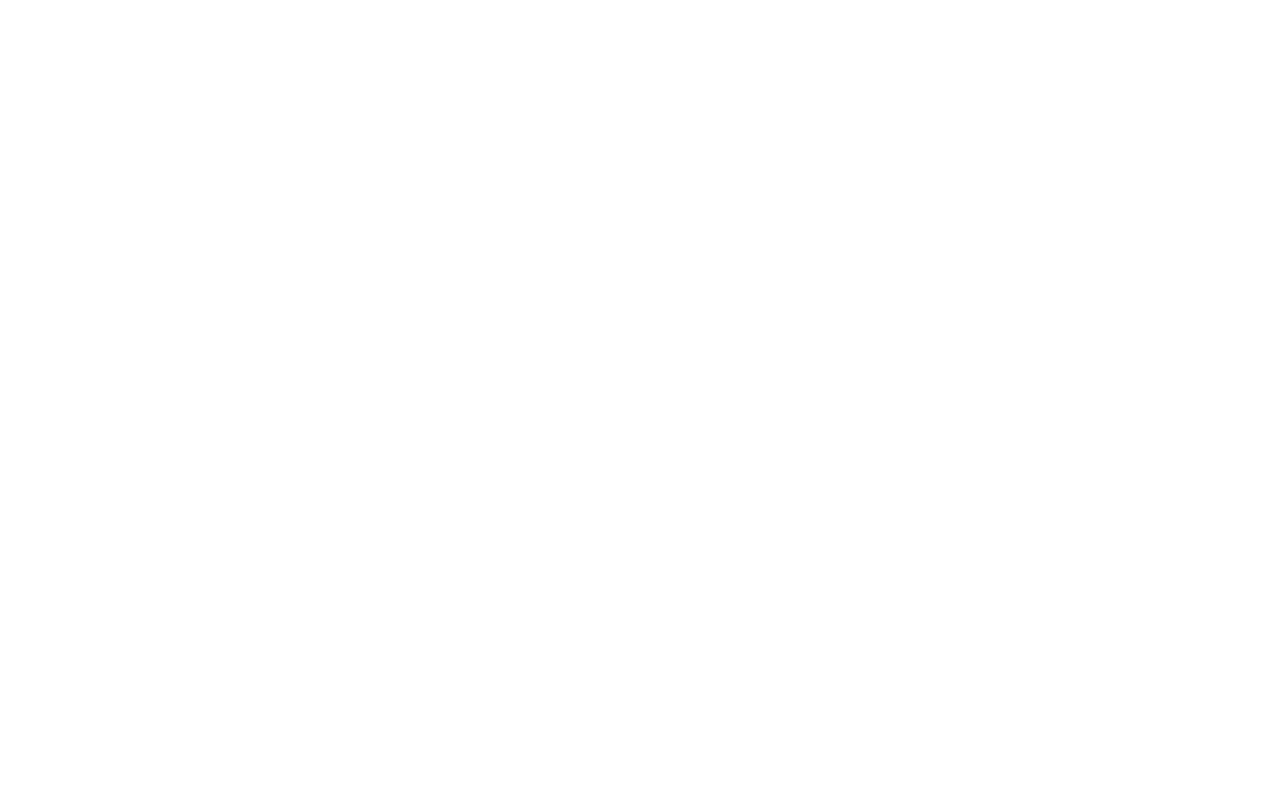
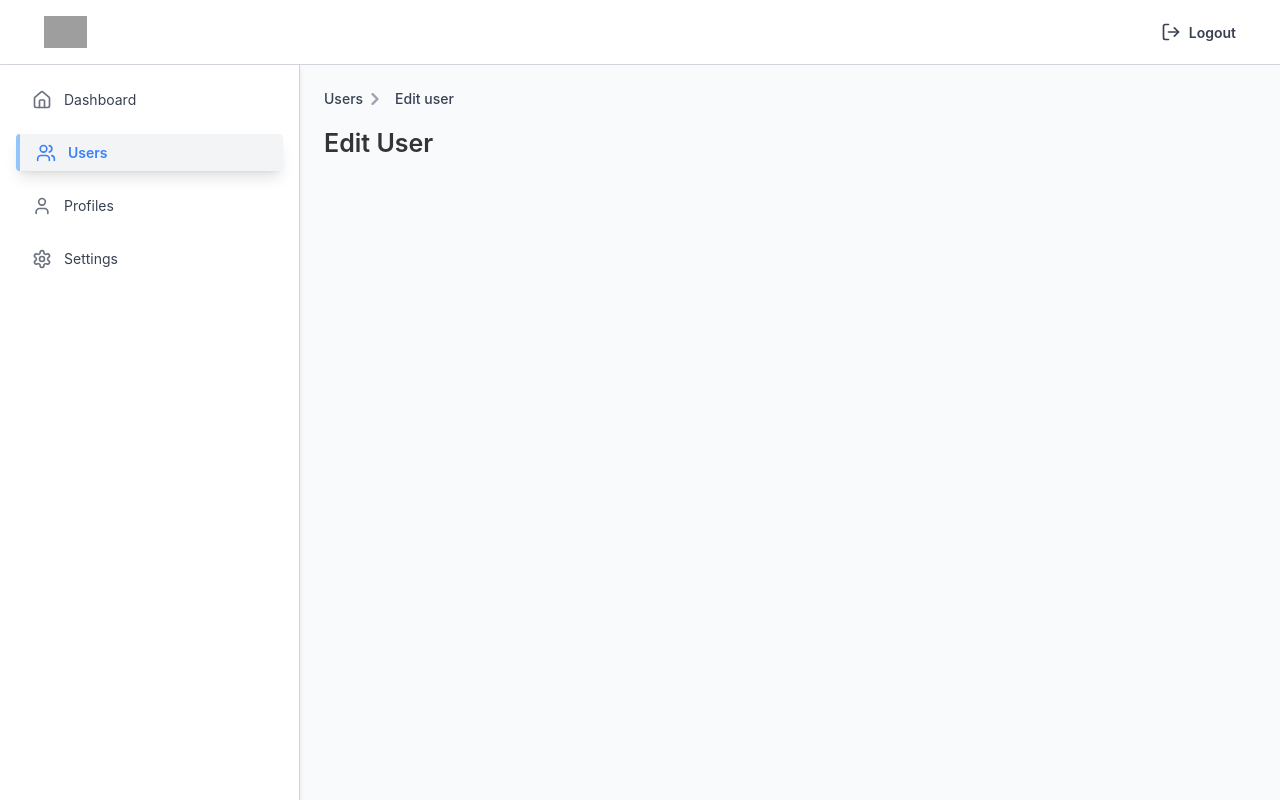
Before and after one commit to HamzaAliKundi/portal, a React (Vite) app: page /users/edit/1 in a window 1280 px wide. Before the commit this address had no page. Built offline with nearby package versions, Linux system fonts and the light colour scheme; sample sign-in values are in the browser's storage; grey boxes are pictures that could not be loaded.

Commit message:
add breadcrumbs

```diff
--- a/package.json
+++ b/package.json
@@ -19,7 +19,8 @@
     "react-icons": "^5.4.0",
     "react-router-dom": "^7.1.1",
     "rsuite": "^5.76.2",
-    "use-debounce": "^10.0.4"
+    "use-debounce": "^10.0.4",
+    "use-react-router-breadcrumbs": "^4.0.1"
   },
   "devDependencies": {
     "@types/react": "^18.0.0",
--- a/src/App.tsx
+++ b/src/App.tsx
@@ -11,6 +11,8 @@
 import SuccessPage from './pages/auth/sentMailSuccess';
 import ResetPassword from './pages/auth/resetPassword';
 import { Toaster } from 'react-hot-toast';
+import EditUser from './components/users/editUser';
+import AddUser from './components/users/addUser';
 
 function App() {
   return (
@@ -26,10 +28,19 @@
 
         <Route element={<ProtectedRoutes />}>
           <Route path="/" element={<Layout />}>
+            {/* Dashbaord Route */}
+            <Route path="dashboard" element={<Dashboard />} />
+
+            {/* Users Route */}
             <Route path="users" element={<Users />} />
+            <Route path="users/add" element={<AddUser />} />
+            <Route path="users/edit/:id" element={<EditUser />} />
+
+            {/* Settings Route */}
             <Route path="settings" element={<Settings />} />
+
+            {/* Profiles Route */}
             <Route path="profiles" element={<Profiles />} />
-            <Route path="dashboard" element={<Dashboard />} />
           </Route>
         </Route>
       </Routes>
--- /dev/null
+++ b/src/common/breadCrumbs.tsx
@@ -0,0 +1,45 @@
+import { FC } from 'react';
+import { useNavigate } from 'react-router-dom';
+
+interface BreadcrumbItem {
+    name: string;
+    link: string;
+}
+
+interface BreadCrumbsProps {
+    breadcrumbItems: BreadcrumbItem[];
+}
+
+const BreadCrumbs: FC<BreadCrumbsProps> = ({ breadcrumbItems }) => {
+    const navigate = useNavigate();
+
+    return (
+        <nav className="flex items-center text-gray-700 mb-4" aria-label="Breadcrumb">
+            <ol className="flex space-x-3 md:space-x-4">
+                {breadcrumbItems.map((item, index) => (
+                    <li key={index} aria-current={index === breadcrumbItems.length - 1 ? "page" : undefined}>
+                        <div className="flex items-center space-x-2">
+                            {index !== breadcrumbItems.length - 1 ? (
+                                <>
+                                    <p
+                                        onClick={() => navigate(item.link)}
+                                        className="cursor-pointer text-sm font-medium hover:text-blue-600"
+                                    >
+                                        {item.name}
+                                    </p>
+                                    <svg className="w-2 h-3 text-gray-400" aria-hidden="true" xmlns="http://www.w3.org/2000/svg" fill="none" viewBox="0 0 6 10">
+                                        <path stroke="currentColor" strokeLinecap="round" strokeLinejoin="round" strokeWidth="2" d="m1 9 4-4-4-4" />
+                                    </svg>
+                                </>
+                            ) : (
+                                <span className="text-sm font-medium">{item.name}</span>
+                            )}
+                        </div>
+                    </li>
+                ))}
+            </ol>
+        </nav>
+    );
+};
+
+export default BreadCrumbs;
--- /dev/null
+++ b/src/components/users/addUser.tsx
@@ -0,0 +1,18 @@
+import BreadCrumbs from '../../common/breadCrumbs';
+
+const AddUser = () => {
+    return (
+        <>
+            <BreadCrumbs
+                breadcrumbItems={[
+                    { name: 'Users', link: '/users' },
+                    { name: 'Add user', link: '/users' },
+                ]}
+            />
+
+            <p className='text-[25px] font-semibold mb-6'>Add User</p>
+        </>
+    )
+}
+
+export default AddUser;
--- /dev/null
+++ b/src/components/users/editUser.tsx
@@ -0,0 +1,20 @@
+import { useParams } from "react-router-dom";
+import BreadCrumbs from '../../common/breadCrumbs';
+
+const EditUser = () => {
+    const { id } = useParams();
+
+    return (
+        <>
+            <BreadCrumbs
+                breadcrumbItems={[
+                    { name: 'Users', link: '/users' },
+                    { name: 'Edit user', link: '/users' },
+                ]}
+            />
+            <p className='text-[25px] font-semibold mb-6'>Edit User</p>
+        </>
+    )
+}
+
+export default EditUser;
--- a/src/pages/users/index.tsx
+++ b/src/pages/users/index.tsx
@@ -9,6 +9,7 @@
 import { toast } from 'react-hot-toast';
 import "rsuite/dist/rsuite.css";
 import Button from '../../common/button';
+import { useNavigate } from 'react-router-dom';
 
 const Users = () => {
     const [page, setPage] = useState<number>(1);
@@ -22,6 +23,8 @@
     const { data: users, isLoading, } = useUsersQuery(page, limit, "createdAt:desc", debouncedSearchValue);
     const { mutate: deleteUser, isPending: isLoadingDeletingUser } = useDeleteUserMutation();
 
+    const navigate = useNavigate();
+
     useEffect(() => {
         if (users?.totalDocs !== undefined) setTotalDocs(users.totalDocs);
     }, [users]);
@@ -32,7 +35,7 @@
         return (page - 1) * limit + index + 1;
     };
 
-    const handleEdit = (id: string) => { console.log('Editing row with id:', id); };
+    const handleEdit = (id: string) => { navigate(`/users/edit/${id}`) };
 
     const handleDelete = (id: string) => {
         setItemIdToDelete(id);
@@ -68,7 +71,7 @@
                     onChange={handleInputChange}
                     className="w-full max-w-md"
                 />
-                <Button type='button' className='px-6'>+ Add</Button>
+                <Button type='button' className='px-6' onClick={() => navigate("/users/add")}>+ Add</Button>
             </div>
             {isLoading ? (
                 <LoadingTableSkeleton rowCount={7} columnCount={6} />
```
Also changed, not shown: 1 other file (tests, documents, lock files or other folders).
